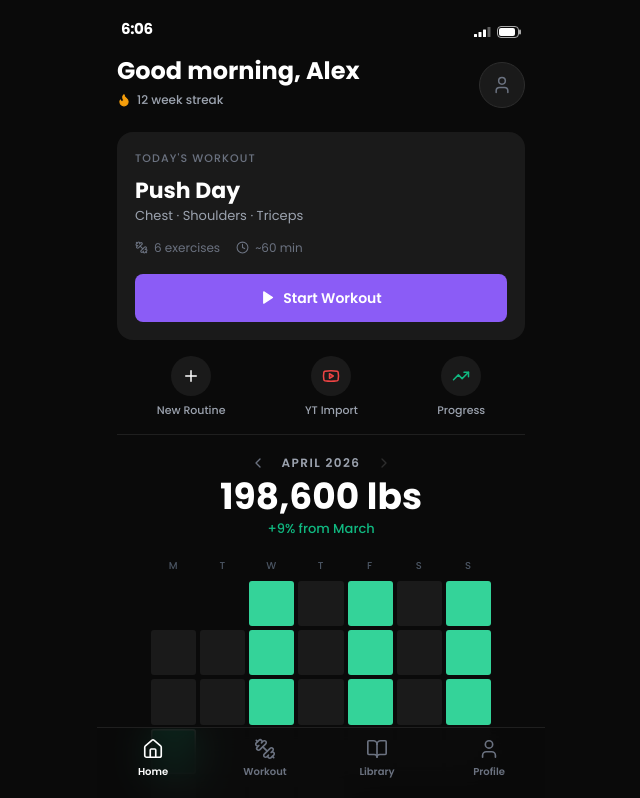
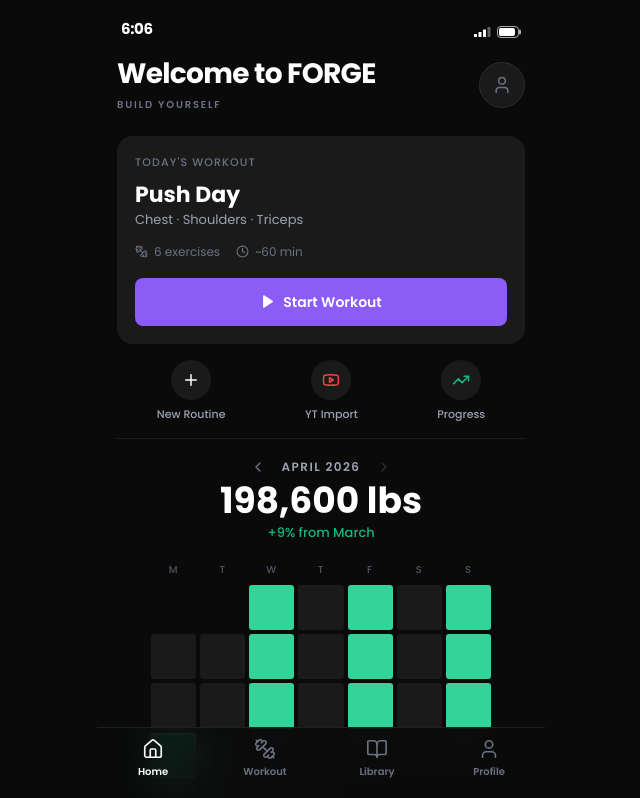
Before and after one commit to bowenthewizard/Forge-App, a Next.js app: page / in a window 1280 px wide. Shown: the top 798 px of the page, without its empty margins (319-959 px from the left). Built offline with nearby package versions, Linux system fonts and the light colour scheme; no server answers.

Commit message:
copy: brand-forward home greeting for demo state
- Replaces "Good morning, Alex" with "Welcome to FORGE"
- Replaces "12 week streak" with "BUILD YOURSELF" tagline in small caps
- Works for any first-time viewer; personalization returns when auth ships

```diff
--- a/components/screens/HomeScreen.tsx
+++ b/components/screens/HomeScreen.tsx
@@ -1,6 +1,6 @@
 "use client";
 
-import { Flame, User } from "lucide-react";
+import { User } from "lucide-react";
 import { FeaturedPRCard } from "@/components/home/FeaturedPRCard";
 import { FriendsFeedCard } from "@/components/home/FriendsFeedCard";
 import { QuickActionsRow } from "@/components/home/QuickActionsRow";
@@ -22,14 +22,11 @@
     <div className="px-5 pt-2 pb-28 animate-fade-in">
       <div className="flex justify-between items-start mb-6">
         <div>
-          <h1 className="text-[24px] font-bold leading-tight whitespace-nowrap">
-            Good morning, Alex
+          <h1 className="text-[28px] font-bold leading-tight tracking-tight text-text-primary mb-1.5">
+            Welcome to FORGE
           </h1>
-          <div className="flex items-center gap-1.5 mt-1.5">
-            <Flame size={14} className="text-warning" fill="#F59E0B" />
-            <span className="text-xs text-text-secondary font-medium">
-              12 week streak
-            </span>
+          <div className="text-[10px] font-semibold text-text-tertiary uppercase tracking-[0.18em]">
+            Build Yourself
           </div>
         </div>
         <button className="w-[46px] h-[46px] rounded-full bg-surface border border-[#2D2D2D] flex items-center justify-center mt-1.5">
```
